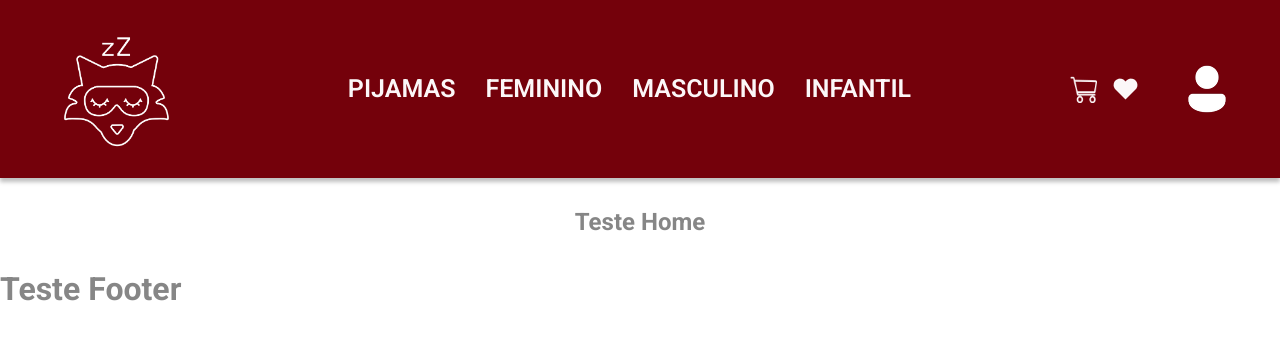
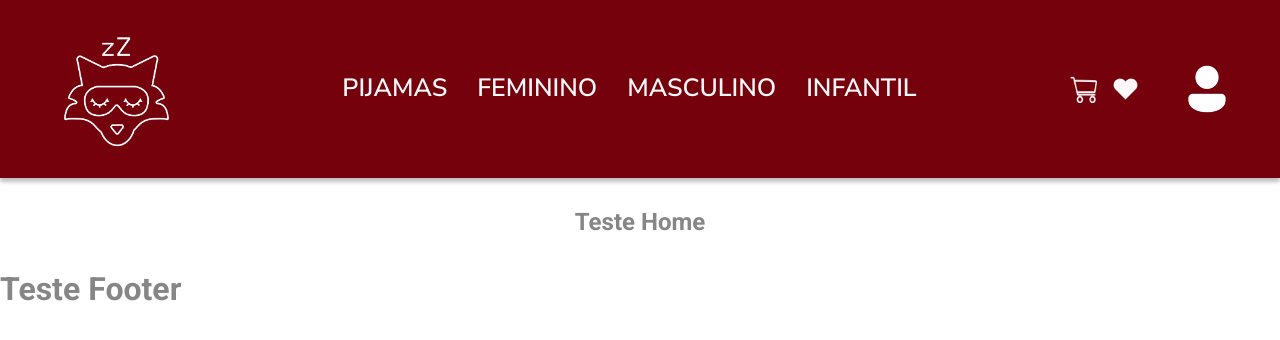
Before and after one commit to berthrage/PijamINha-INJunior25.1, a React (Vite) app: page / in a window 1280 px wide. Shown: the top 340 px of the page. Built offline with nearby package versions, Linux system fonts and the light colour scheme; a web font is replaced by a local one.

Commit message:
style(Header): Correção de fonte (centerSection)

```diff
--- a/src/components/Header/styles.module.css
+++ b/src/components/Header/styles.module.css
@@ -14,6 +14,9 @@
     display: flex;
     flex-direction: row;
     gap: 30px;
+    font-family: var(--font-nunito-sans);
+    font-size: 25px;
+    font-weight: 600;
 }
 
 /* #textLink {
```
